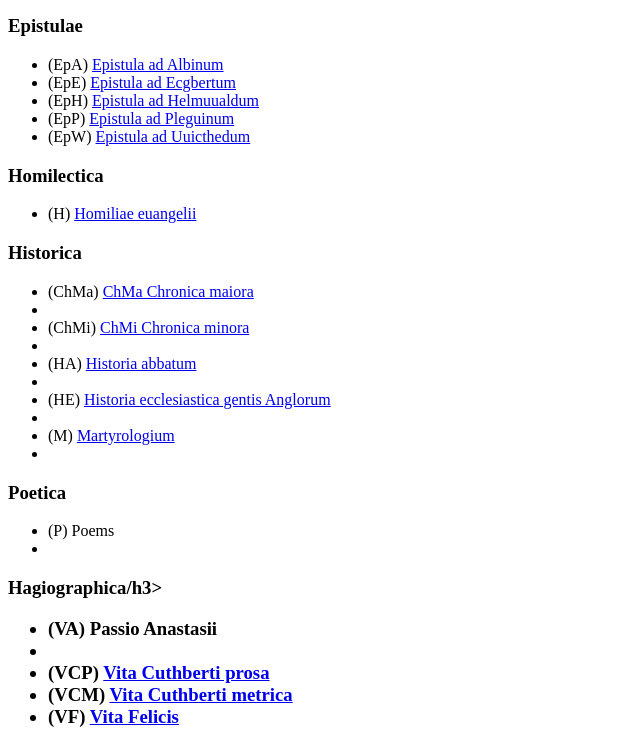
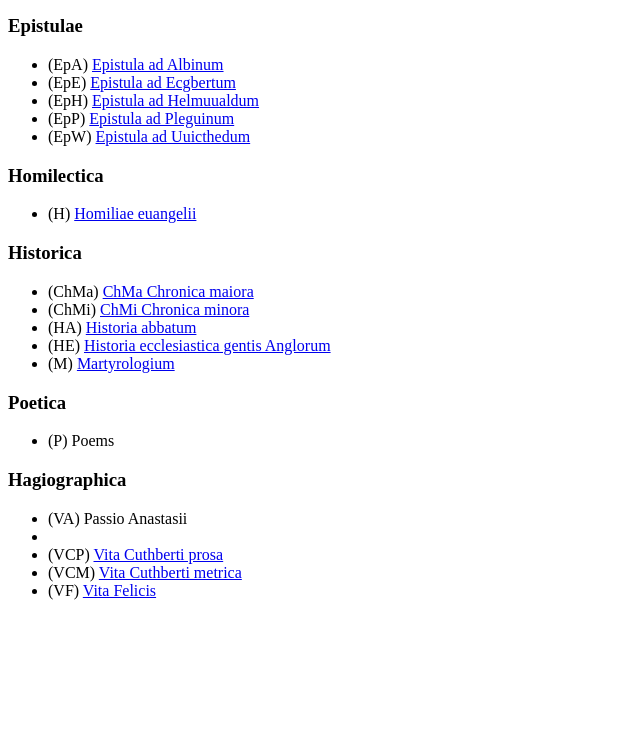
Before and after one commit to jwestgard/openbede, a plain HTML site: page docs/index.html in a window 1280 px wide. Shown: the part 775-1521 px from the top of the page, without its empty margins (0-640 px from the left). After the commit the page ends 1391 px from the top, so only its background shows below. Drawn offline with Linux system fonts and the light colour scheme.

Commit message:
errors in index.html

```diff
--- a/docs/index.html
+++ b/docs/index.html
@@ -60,19 +60,19 @@
 
         <h3>Historica</h3>
         <ul>
-            <li>(ChMa) <a href="ChMa.html">ChMa Chronica maiora</a><li>
-            <li>(ChMi) <a href="ChMi.html">ChMi Chronica minora</a><li>
-            <li>(HA) <a href="HAB.html">Historia abbatum</a><li>
-            <li>(HE) <a href="HE.html">Historia ecclesiastica gentis Anglorum</a><li>
-            <li>(M) <a href="M.html">Martyrologium</a><li>
+            <li>(ChMa) <a href="ChMa.html">ChMa Chronica maiora</a></li>
+            <li>(ChMi) <a href="ChMi.html">ChMi Chronica minora</a></li>
+            <li>(HA) <a href="HAB.html">Historia abbatum</a></li>
+            <li>(HE) <a href="HE.html">Historia ecclesiastica gentis Anglorum</a></li>
+            <li>(M) <a href="M.html">Martyrologium</a></li>
         </ul>
 
         <h3>Poetica</h3>
         <ul>
-            <li>(P) Poems<li>
+            <li>(P) Poems</li>
         </ul>
 
-        <h3>Hagiographica/h3>
+        <h3>Hagiographica</h3>
         <ul>
             <li>(VA) Passio Anastasii<li>
             <li>(VCP) <a href="VCP.html">Vita Cuthberti prosa</a></li>
```
